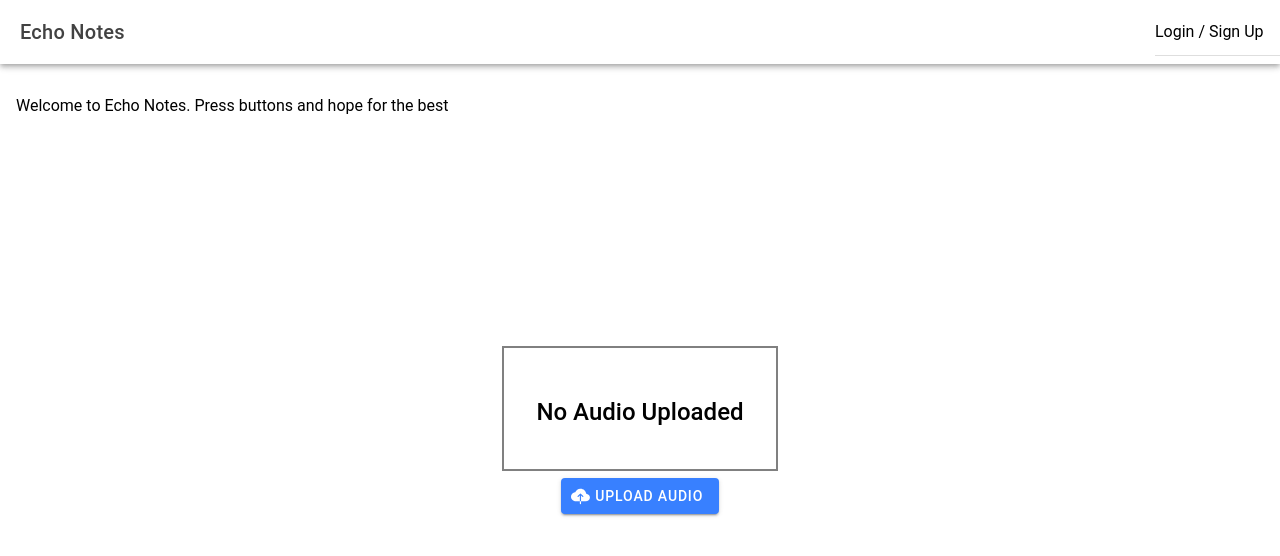
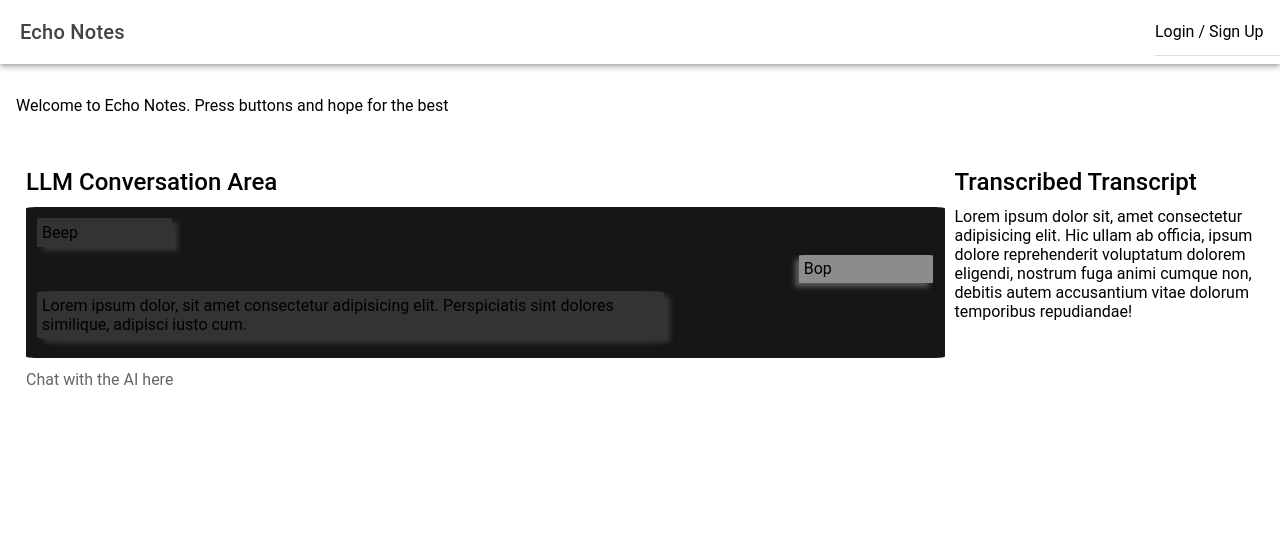
Before and after one commit to IsaiahSama/EchoNotes, a React (Vite) app in the folder Frontend/EchoNotes/: page /home in a window 1280 px wide. Shown: the top 556 px of the page. Built offline with nearby package versions, Linux system fonts and the light colour scheme.

Commit message:
Addedd transcript container for reference

```diff
--- /dev/null
+++ b/Frontend/EchoNotes/src/components/TranscriptContainer.css
@@ -0,0 +1,57 @@
+#container {
+  text-align: center;
+  position: absolute;
+  left: 0;
+  right: 0;
+  top: 50%;
+  transform: translateY(-50%);
+}
+
+#container strong {
+  font-size: 20px;
+  line-height: 26px;
+}
+
+#container p {
+  font-size: 16px;
+  line-height: 22px;
+  color: #8c8c8c;
+  margin: 0;
+}
+
+#container a {
+  text-decoration: none;
+}
+
+.audioContainer__info{
+  border: 2px solid grey;
+  width: fit-content;
+  margin:auto;
+  padding: 2em;
+  margin-bottom: 0.2em;
+}
+
+.transcriptContainer__chat_area{
+  background: #161616;
+  padding: 0.7em;
+  border-radius: 1%;
+}
+
+.message{
+  width: fit-content;
+  max-width: 70%;
+  padding: 0.3em;
+  border-radius: 3%;
+  margin-bottom: 0.5em;
+  min-width: 15%
+}
+.userMessage{
+  background-color: #8c8c8c;
+  box-shadow: -4px 4px 5px #595959;
+  margin-left: auto
+}
+
+.aiMessage{
+  background-color: #333;
+  box-shadow: 6px 4px 5px #363636;
+}
--- /dev/null
+++ b/Frontend/EchoNotes/src/components/TranscriptContainer.tsx
@@ -0,0 +1,39 @@
+import React from "react";
+import "./TranscriptContainer.css"
+import '@ionic/react/css/core.css';
+import { IonInput, IonContent, IonGrid, IonRow, IonCol } from "@ionic/react";
+
+
+interface ContainerProps { }
+
+const TranscriptContainer: React.FC<ContainerProps> = () => {
+    return (
+        <div className="transcriptContainer">
+            <IonGrid>
+                <IonRow>
+                    <IonCol>
+                        <div className="transcriptContainer__left">
+                                <h2>LLM Conversation Area</h2>
+                                <div id="chatArea" className="transcriptContainer__chat_area">
+                                    <div className="aiMessage message">Beep</div>
+                                    <div className="message userMessage">Bop</div>
+                                    <div className="aiMessage message">Lorem ipsum dolor, sit amet consectetur adipisicing elit. Perspiciatis sint dolores similique, adipisci iusto cum.</div>
+                                </div>
+                            <IonInput placeholder="Chat with the AI here"></IonInput>
+                        </div>
+                    </IonCol>
+                    <IonCol size="3">
+                        <div className="transcriptContainer__right">
+                            <h2>Transcribed Transcript</h2>
+                            <div className="transcriptContainer__transcriptArea" id="transcriptArea">
+                                Lorem ipsum dolor sit, amet consectetur adipisicing elit. Hic ullam ab officia, ipsum dolore reprehenderit voluptatum dolorem eligendi, nostrum fuga animi cumque non, debitis autem accusantium vitae dolorum temporibus repudiandae!
+                            </div>
+                        </div>
+                    </IonCol>
+                </IonRow>
+            </IonGrid>
+        </div>
+    )
+}
+
+export default TranscriptContainer
--- a/Frontend/EchoNotes/src/pages/Home.tsx
+++ b/Frontend/EchoNotes/src/pages/Home.tsx
@@ -1,6 +1,7 @@
 import { IonContent, IonHeader, IonPage, IonTitle, IonToolbar, IonItem, IonList, IonRouterOutlet } from '@ionic/react';
 import './Home.css';
 import AudioContainer from '../components/AudioContainer';
+import TranscriptContainer from '../components/TranscriptContainer';
 
 const Home: React.FC = () => {
   return (
@@ -16,7 +17,7 @@ const Home: React.FC = () => {
       <IonContent className='ion-padding'>
         <p>Welcome to Echo Notes. Press buttons and hope for the best</p>
         <hr />
-        <AudioContainer />
+        <TranscriptContainer />
       </IonContent>
     </IonPage>
   );
```
